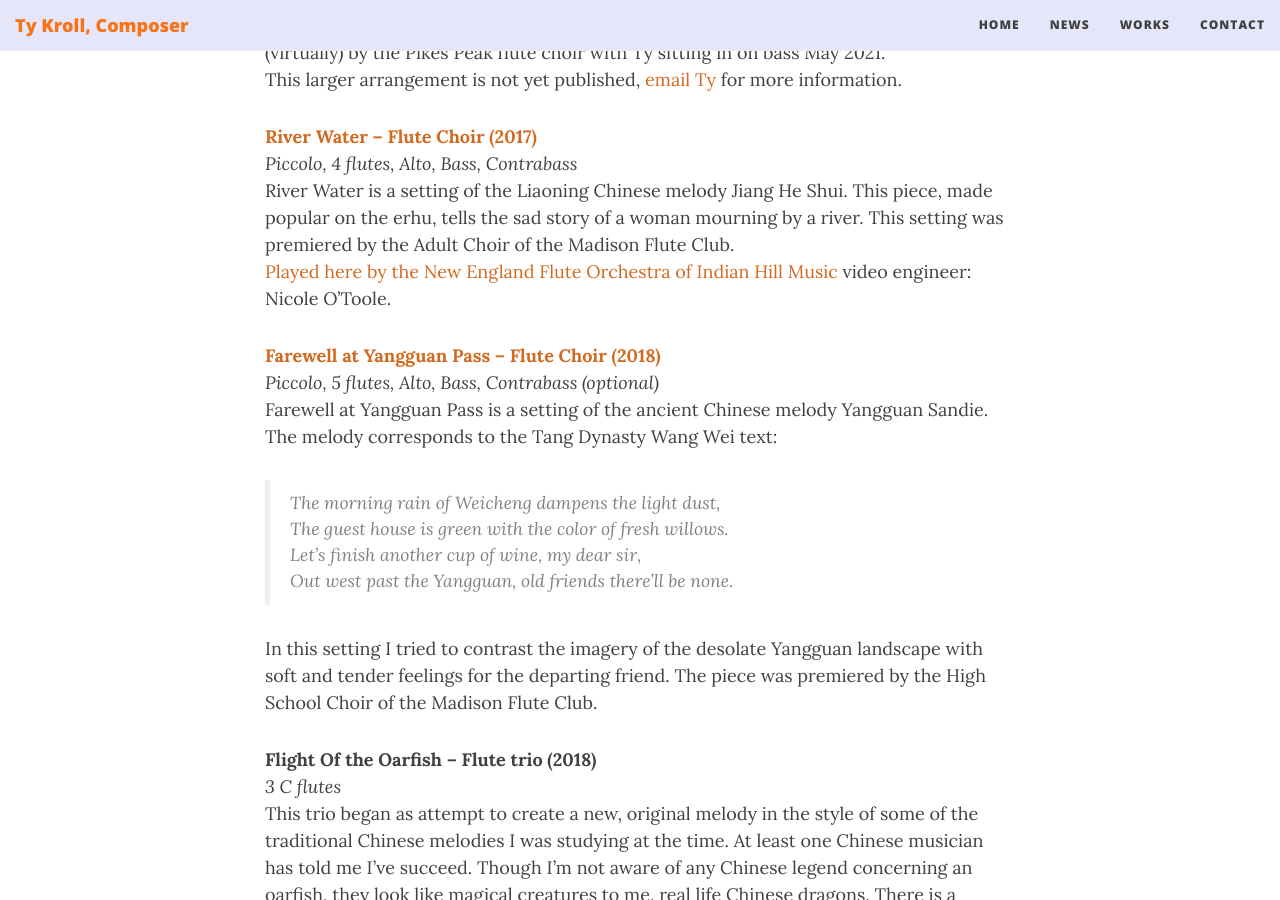
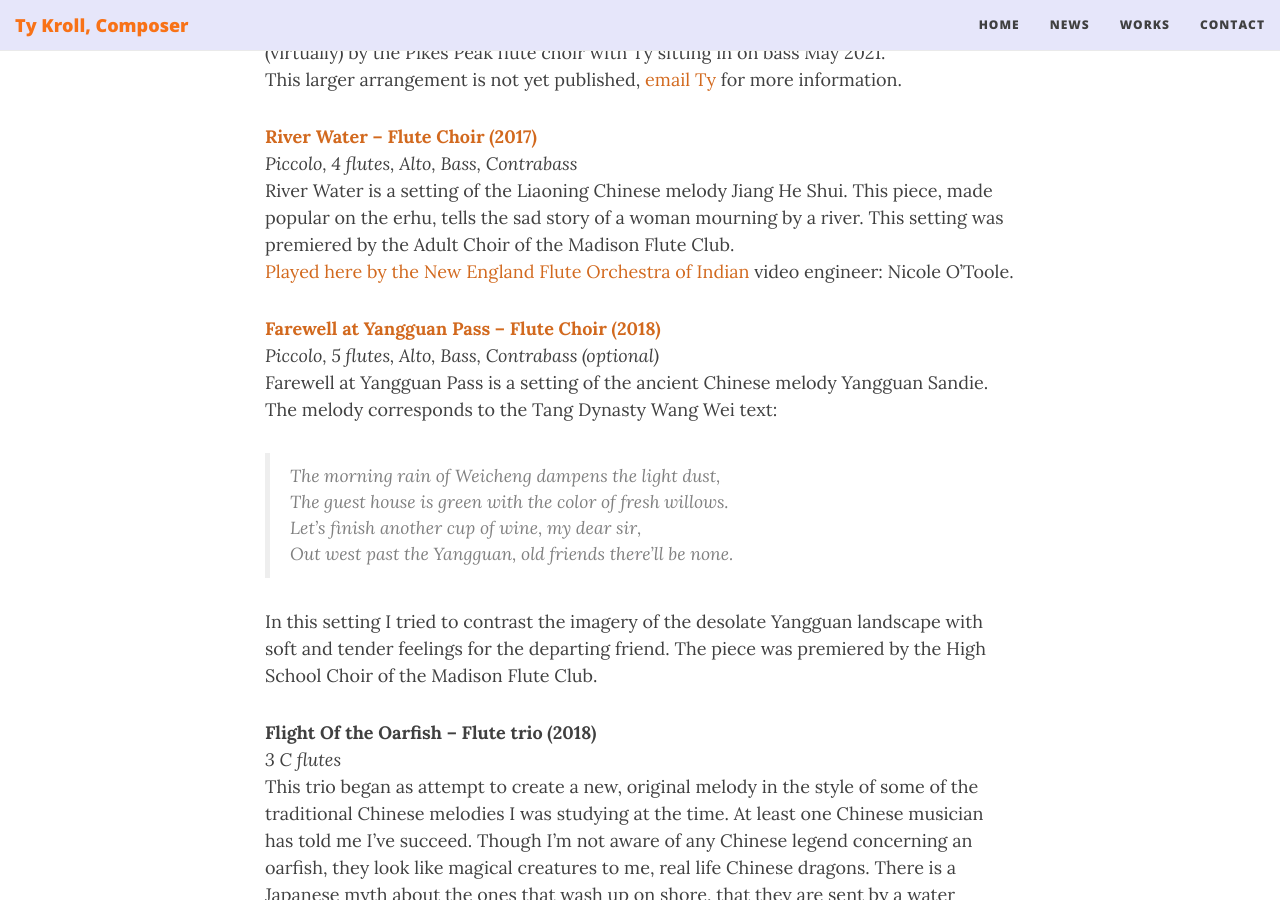
Before and after one commit to ctrueden/tykroll.com, a Jekyll site: the page built from works.md, in a window 1280 px wide and 900 px high, scrolled down 758 px. Built offline with Jekyll 4.4.1, drawn with Linux system fonts in a browser that asks for light colours; nearby versions of some CDN libraries.

Commit message:
Update works.md

```diff
--- a/works.md
+++ b/works.md
@@ -20,7 +20,7 @@ __Winter Scenes – Flute Choir (2019)__
 __[River Water – Flute Choir (2017)](https://www.musicnotes.com/sheetmusic/mtd.asp?ppn=MN0176498)__
 <br>_Piccolo, 4 flutes, Alto, Bass, Contrabass_
 <br>River Water is a setting of the Liaoning Chinese melody Jiang He Shui. This piece, made popular on the erhu, tells the sad story of a woman mourning by a river. This setting was premiered by the Adult Choir of the Madison Flute Club.
-<br>[Played here by the New England Flute Orchestra of Indian Hill Music](https://www.youtube.com/watch?v=aPjmbMlNF1M) video engineer: Nicole O'Toole.
+<br>[Played here by the New England Flute Orchestra of Indian](https://www.youtube.com/watch?v=aPjmbMlNF1M) video engineer: Nicole O'Toole.
 
 __[Farewell at Yangguan Pass – Flute Choir (2018)](https://www.musicnotes.com/sheetmusic/mtd.asp?ppn=MN0198000)__
 <br>_Piccolo, 5 flutes, Alto, Bass, Contrabass (optional)_
```
